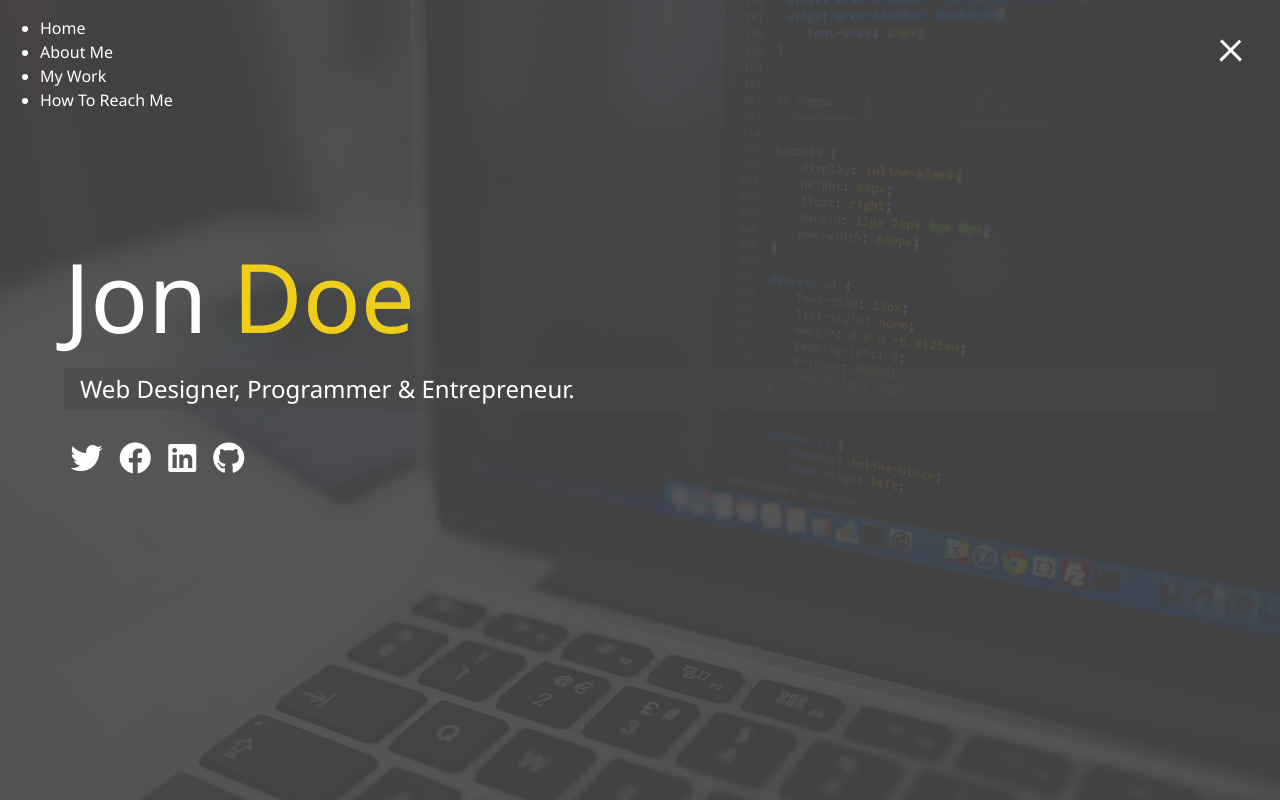
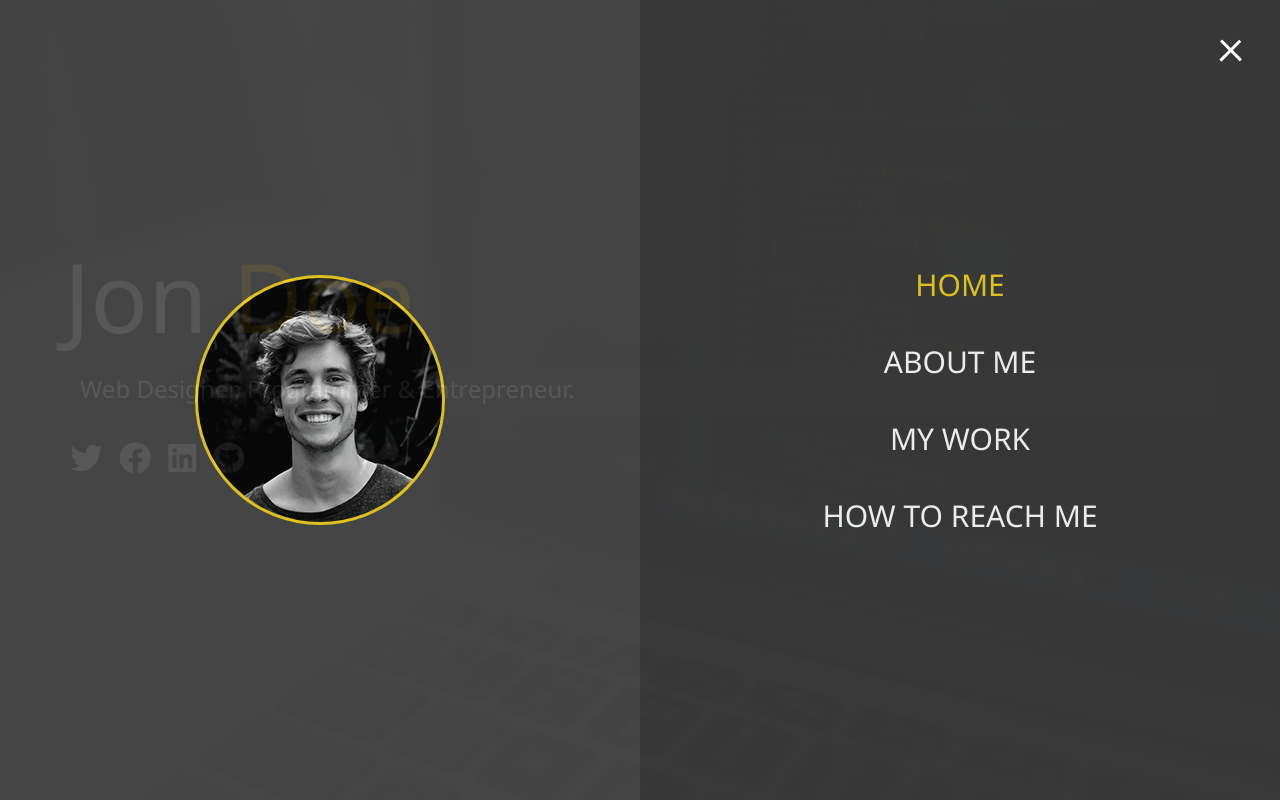
Before and after one commit to edpillai/portfolio_unedited, a website: page index.html in a window 1280 px wide. Both pictures are taken after a click on the element 1231 px from the left and 47 px from the top of the page. Drawn offline with Linux system fonts and the light colour scheme.

Commit message:
Menu Overlay

```diff
--- a/index.html
+++ b/index.html
@@ -23,7 +23,7 @@
                 </div>
             </div>
             <ul class="menu-nav">
-                <li class="nav-item">
+                <li class="nav-item current">
                     <a href="/" class="nav-link">
                     Home
                     </a>
--- a/scss/_config.scss
+++ b/scss/_config.scss
@@ -1,5 +1,5 @@
 $primary-color: #444;
-$secondar-color: #eece1a;
+$secondary-color: #eece1a;
 $show-home-image: true;
 $home-image: url(../img/background.jpg);
 $background-opacity: 0.9;
--- a/scss/_menu.scss
+++ b/scss/_menu.scss
@@ -1,5 +1,4 @@
-//menu button
-
+// Menu Button
 .menu-btn {
     position: absolute;
     z-index: 3;
@@ -16,25 +15,121 @@
       @include easeOut;
     }
 
-    //rotate into x with menu lines
+    // Rotate Into X With Menu Lines
     &.close {
       transform: rotate(180deg);
 
       .btn-line {
-            //line 1 - rotate
+        // Line 1 - Rotate
         &:nth-child(1) {
           transform: rotate(45deg) translate(5px, 5px);
         }
 
-            //line 2 - hide
+        // Line 2 - Hide
         &:nth-child(2) {
           opacity: 0;
         }
 
-            //line 3 - rotate
+        // Line 3 - Rotate
         &:nth-child(3) {
           transform: rotate(-45deg) translate(7px, -6px);
         }
       }
     }
   }
+
+  // Menu Overlay
+  .menu {
+    position: fixed;
+    top: 0;
+    width: 100%;
+    opacity: 0.9;
+    visibility: hidden;
+
+    &.show {
+      visibility: visible;
+    }
+
+    &-branding,
+    &-nav {
+      display: flex;
+      flex-flow: column wrap;
+      align-items: center;
+      justify-content: center;
+      float: left;
+      width: 50%;
+      height: 100vh;
+      overflow: hidden;
+    }
+
+    &-nav {
+      margin: 0;
+      padding: 0;
+      background: darken($primary-color, 5);
+      list-style: none;
+      transform: translate3d(0, -100%, 0);
+      @include easeOut;
+
+      &.show {
+        // Slide in from top
+        transform: translate3d(0, 0, 0);
+      }
+    }
+
+    // Branding Side
+    &-branding {
+      background: $primary-color;
+      transform: translate3d(0, 100%, 0);
+      @include easeOut;
+
+      &.show {
+        // Slide in from bottom
+        transform: translate3d(0, 0, 0);
+      }
+
+      .portrait {
+        width: 250px;
+        height: 250px;
+        background: url('../img/portrait.jpg');
+        border-radius: 50%;
+        border: solid 3px $secondary-color;
+      }
+    }
+
+    .nav-item {
+      transform: translate3d(600px, 0, 0);
+      @include easeOut;
+
+      &.show {
+        // Slide in from right
+        transform: translate3d(0, 0, 0);
+      }
+
+      &.current > a {
+        color: $secondary-color;
+      }
+    }
+  .nav-link {
+    display: inline-block;
+    position: relative;
+    font-size: 30px;
+    text-transform: uppercase;
+    padding: 1rem 0;
+    font-weight: 300;
+    color: set-text-color($primary-color);
+    text-decoration: none;
+    @include easeOut;
+
+    &:hover {
+      color: $secondary-color;
+    }
+  }
+
+}
+
+// Delay each nav item slide by 0.1s
+@for $x from 1 through 4 {
+  .nav-item:nth-child(#{$x}) {
+    transition-delay: $x * 0.1s;
+  }
+}
--- a/scss/main.scss
+++ b/scss/main.scss
@@ -1,5 +1,5 @@
-@import 'config';
-@import 'menu';
+@import 'config.scss';
+@import 'menu.scss';
 
 * {
     box-sizing: border-box;
@@ -45,7 +45,7 @@ header {
 }
 
 .text-secondary {
-    color: $secondar-color;
+    color: $secondary-color;
 }
 
 main {
@@ -59,7 +59,7 @@ main {
             padding: 0.4rem;
 
             &:hover {
-                color: $secondar-color;
+                color: $secondary-color;
                 @include easeOut();
             }
         }
```
Also changed, not shown: dist/css/main.css, dist/js/main.js. Lines whose indentation alone changed are shown as unchanged.
